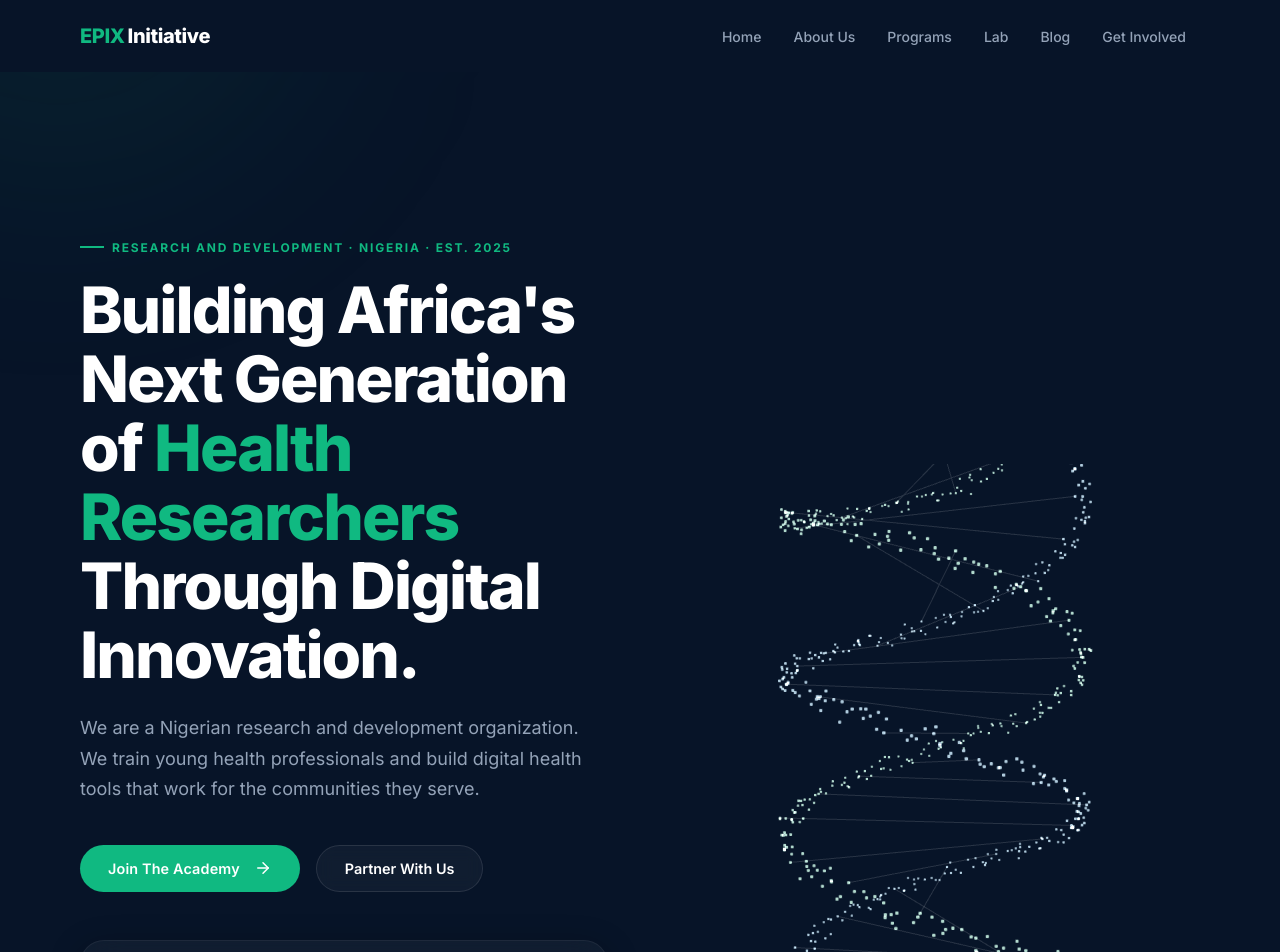
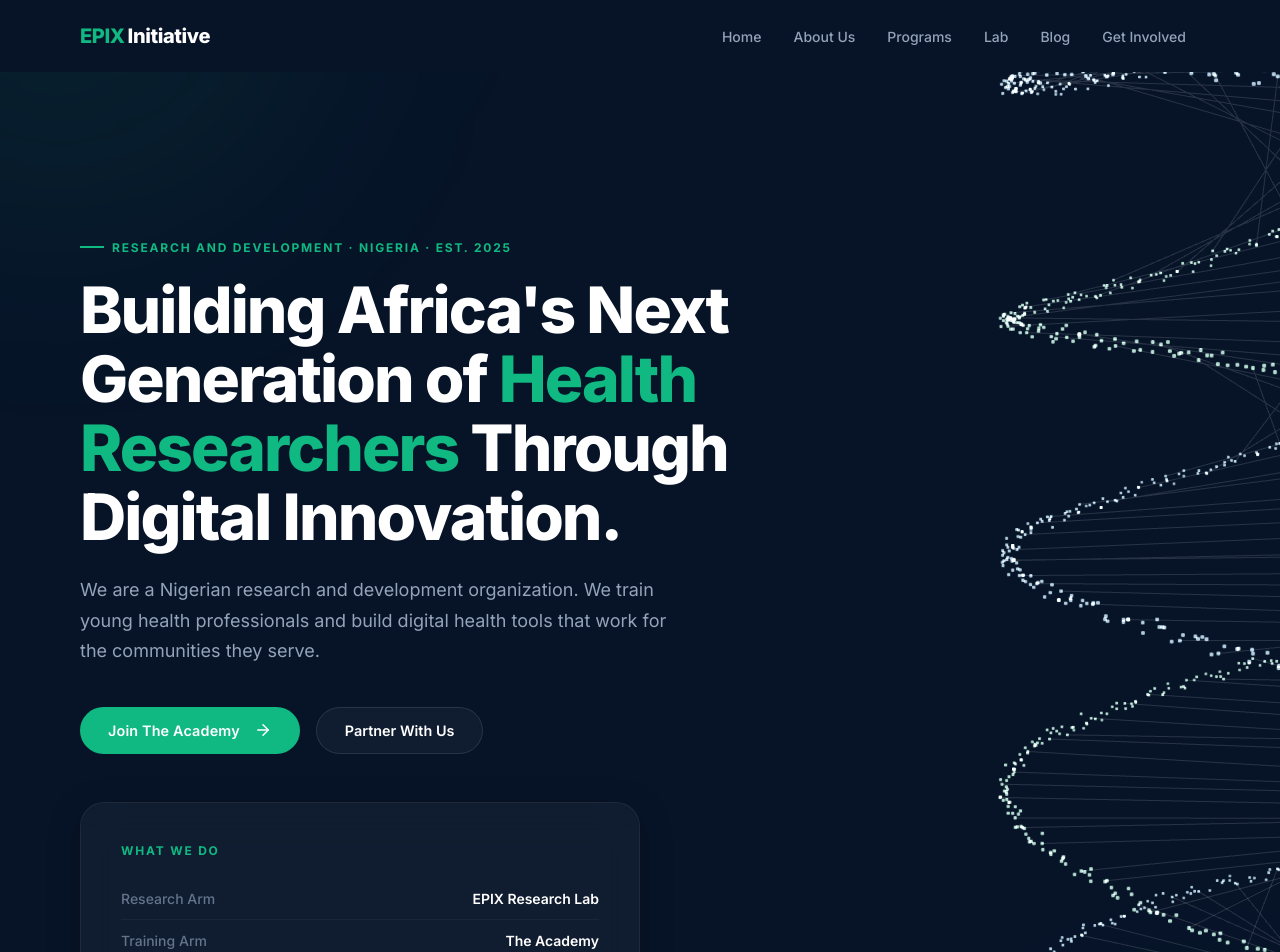
Before and after one commit to handsomemedia1/EPIX-initiative, a Next.js app: page / in a window 1280 px wide. Shown: the top 952 px of the page. Built offline with nearby package versions, Linux system fonts and the light colour scheme.

Commit message:
Enhance 3D Helix: global mouse tracking, increased density, full height

```diff
--- a/src/app/page.js
+++ b/src/app/page.js
@@ -28,6 +28,10 @@
 
       {/* ── HERO ── */}
       <section className={styles.heroSection}>
+        <div className={styles.heroRight}>
+          <Hero3DElement />
+        </div>
+
         <div className={`container ${styles.heroGrid}`}>
 
           <div className={styles.heroLeft}>
@@ -81,10 +85,6 @@
                 ))}
               </div>
             </motion.div>
-          </div>
-
-          <div className={styles.heroRight}>
-            <Hero3DElement />
           </div>
 
         </div>
--- a/src/app/page.module.css
+++ b/src/app/page.module.css
@@ -14,41 +14,26 @@
 }
 
 .heroGrid {
-  display: grid;
-  grid-template-columns: 1fr;
-  gap: 3rem;
+  display: flex;
   position: relative;
   z-index: 1;
-}
-
-@media (min-width: 992px) {
-  .heroGrid {
-    grid-template-columns: 1fr 1fr;
-    align-items: center;
-    gap: 4rem;
-  }
 }
 
 .heroLeft {
   display: flex;
   flex-direction: column;
+  width: 100%;
+  max-width: 720px;
 }
 
 .heroRight {
   position: absolute;
   top: 0;
-  right: 0;
+  left: 0;
   width: 100%;
   height: 100%;
   z-index: 0;
   pointer-events: none;
-}
-
-@media (min-width: 992px) {
-  .heroRight {
-    position: relative;
-    height: 600px;
-  }
 }
 
 
--- a/src/components/ui/Hero3DElement.js
+++ b/src/components/ui/Hero3DElement.js
@@ -1,20 +1,20 @@
 "use client";
 
-import { useRef, useMemo } from 'react';
+import { useRef, useMemo, useState, useEffect } from 'react';
 import { Canvas, useFrame } from '@react-three/fiber';
 import { Points, PointMaterial } from '@react-three/drei';
 import * as THREE from 'three';
 
 // Generate DNA Helix Particles
-function DNA() {
+function DNA({ mouse }) {
   const ref = useRef();
 
   // Calculate particle positions
   const [positions, colors] = useMemo(() => {
-    const numParticles = 800; // Number of particles per strand
-    const radius = 1.2;       // Radius of the helix
-    const height = 10;        // Total height of the helix
-    const turns = 4;          // Number of turns
+    const numParticles = 2500; // Increased for density
+    const radius = 1.4;        // Slightly wider
+    const height = 22;         // Taller to span full height
+    const turns = 8;           // More turns to match height
 
     const positions = new Float32Array(numParticles * 2 * 3); // 2 strands, 3 coords (x,y,z)
     const colors = new Float32Array(numParticles * 2 * 3);
@@ -48,9 +48,9 @@
       colors[idx + 2] = color2.b;
     }
 
-    // Add some random scatter / noise to make it look organic
+    // Add some random scatter / noise (reduced slightly for tighter look)
     for (let i = 0; i < positions.length; i++) {
-      positions[i] += (Math.random() - 0.5) * 0.15;
+      positions[i] += (Math.random() - 0.5) * 0.08;
     }
 
     return [positions, colors];
@@ -61,14 +61,14 @@
     if (!ref.current) return;
 
     // Slow continuous rotation
-    ref.current.rotation.y += 0.005;
+    ref.current.rotation.y += 0.003;
 
     // Subtle float effect
-    ref.current.position.y = Math.sin(state.clock.elapsedTime * 0.5) * 0.2;
+    ref.current.position.y = Math.sin(state.clock.elapsedTime * 0.5) * 0.3;
 
-    // Mouse interaction - slightly tilt the helix towards mouse
-    const targetRotationX = (state.pointer.y * Math.PI) / 8;
-    const targetRotationZ = -(state.pointer.x * Math.PI) / 8;
+    // Mouse interaction using global mouse state
+    const targetRotationX = (mouse.y * Math.PI) / 8;
+    const targetRotationZ = -(mouse.x * Math.PI) / 8;
 
     // Smooth interpolation for mouse movement
     ref.current.rotation.x += (targetRotationX - ref.current.rotation.x) * 0.05;
@@ -76,12 +76,13 @@
   });
 
   return (
-    <group ref={ref} rotation={[0.2, 0, 0]}>
+    // Offset position to the right side of the screen
+    <group ref={ref} position={[3.5, 0, 0]} rotation={[0.2, 0, 0]}>
       <Points positions={positions} colors={colors}>
         <PointMaterial
           transparent
           vertexColors
-          size={0.06}
+          size={0.05}
           sizeAttenuation={true}
           depthWrite={false}
           blending={THREE.AdditiveBlending}
@@ -89,7 +90,7 @@
       </Points>
 
       {/* Connecting Lines between strands */}
-      <Connections positions={positions} numParticles={800} />
+      <Connections positions={positions} numParticles={2500} />
     </group>
   );
 }
@@ -98,8 +99,8 @@
 function Connections({ positions, numParticles }) {
   const lineGeometry = useMemo(() => {
     const geometry = new THREE.BufferGeometry();
-    // We will draw a line every 10 particles
-    const step = 15;
+    // Decreased step for tighter, denser connections
+    const step = 8;
     const linePositions = [];
     const lineColors = [];
 
@@ -132,19 +133,30 @@
 }
 
 export default function Hero3DElement() {
+  const [mouse, setMouse] = useState({ x: 0, y: 0 });
+
+  useEffect(() => {
+    const handleMouseMove = (event) => {
+      // Normalize mouse coordinates to -1 to +1
+      setMouse({
+        x: (event.clientX / window.innerWidth) * 2 - 1,
+        y: -(event.clientY / window.innerHeight) * 2 + 1,
+      });
+    };
+
+    window.addEventListener('mousemove', handleMouseMove);
+    return () => window.removeEventListener('mousemove', handleMouseMove);
+  }, []);
+
   return (
-    <div style={{ width: '100%', height: '100%', position: 'absolute', top: 0, right: 0, zIndex: 0, pointerEvents: 'none' }}>
-      {/*
-        We use pointerEvents: 'auto' on the Canvas itself so it captures mouse movement,
-        but the wrapper is 'none' so it doesn't block the UI.
-      */}
+    <div style={{ width: '100%', height: '100%', position: 'absolute', top: 0, left: 0, zIndex: 0, pointerEvents: 'none' }}>
       <Canvas
-        camera={{ position: [0, 0, 6], fov: 45 }}
-        style={{ pointerEvents: 'auto' }}
-        dpr={[1, 2]} // Support high-DPI displays for crisp rendering
+        camera={{ position: [0, 0, 8], fov: 45 }}
+        style={{ pointerEvents: 'none' }} // Crucial: lets clicks pass through to buttons
+        dpr={[1, 2]}
       >
         <ambientLight intensity={0.5} />
-        <DNA />
+        <DNA mouse={mouse} />
       </Canvas>
     </div>
   );
```
